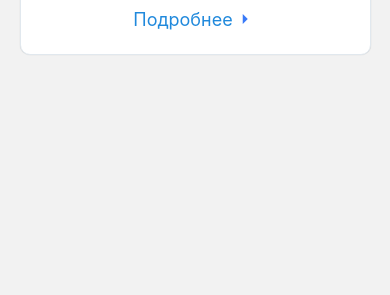
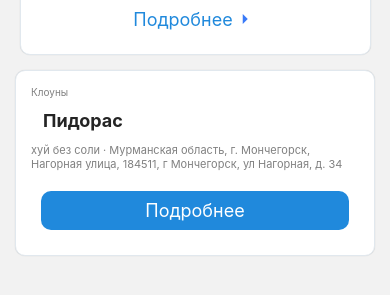
Before and after one commit to BigCubeCat/molodaya_arctica, a React Native app: screen /Home in a window 390 px wide. Shown: the part 539-834 px from the top of the page. Built offline with nearby package versions, Linux system fonts and the light colour scheme; no server answers.

Commit message:
job card

```diff
--- /dev/null
+++ b/src/components/CustomCard/JobCard.js
@@ -0,0 +1,51 @@
+import {Card} from '@rneui/themed';
+import {StyleSheet} from 'react-native-web';
+import {Button, Icon, Text} from '@rneui/base';
+
+export default function JobCard(
+    {
+      title = 'Пидорас',
+      salary = 'хуй без соли',
+      location = 'Мурманская область, г. Мончегорск, Нагорная улица, 184511, г Мончегорск, ул Нагорная, д. 34',
+      owner = 'Клоуны',
+      date = '10 июня',
+    },
+) {
+  return (
+      <Card containerStyle={styles.card}>
+        <Text style={styles.owner}>{owner}</Text>
+        <Text style={styles.title}>{title}</Text>
+        <Text style={styles.info}>{salary} · {location}</Text>
+        <Button
+            type="solid"
+            buttonStyle={{
+              borderRadius: 10,
+              margin: 10,
+            }}
+        >
+          Подробнее
+        </Button>
+      </Card>
+
+  );
+}
+const styles = StyleSheet.create({
+  card: {
+    borderRadius: 10,
+    minWidth: '90%',
+  },
+  title: {
+    fontSize: 18,
+    fontWeight: "bold",
+    padding: 12,
+  },
+  owner: {
+    fontSize: 10,
+    color: "grey",
+  },
+  info: {
+    color: "grey",
+    fontSize: 11,
+    marginBottom: 10,
+  },
+});
--- a/src/components/Home/Home.js
+++ b/src/components/Home/Home.js
@@ -2,6 +2,7 @@ import React from 'react';
 import {View, StyleSheet, Button, ScrollView} from 'react-native';
 import CustomCard from '../CustomCard/CustomCard';
 import SpaceCard from '../CustomCard/SpaceCard';
+import JobCard from '../CustomCard/JobCard';
 
 const Home = ({navigation}) => {
   return (
@@ -18,6 +19,7 @@ const Home = ({navigation}) => {
           />
           <SpaceCard
           />
+          <JobCard />
         </View>
       </ScrollView>
   );
```
